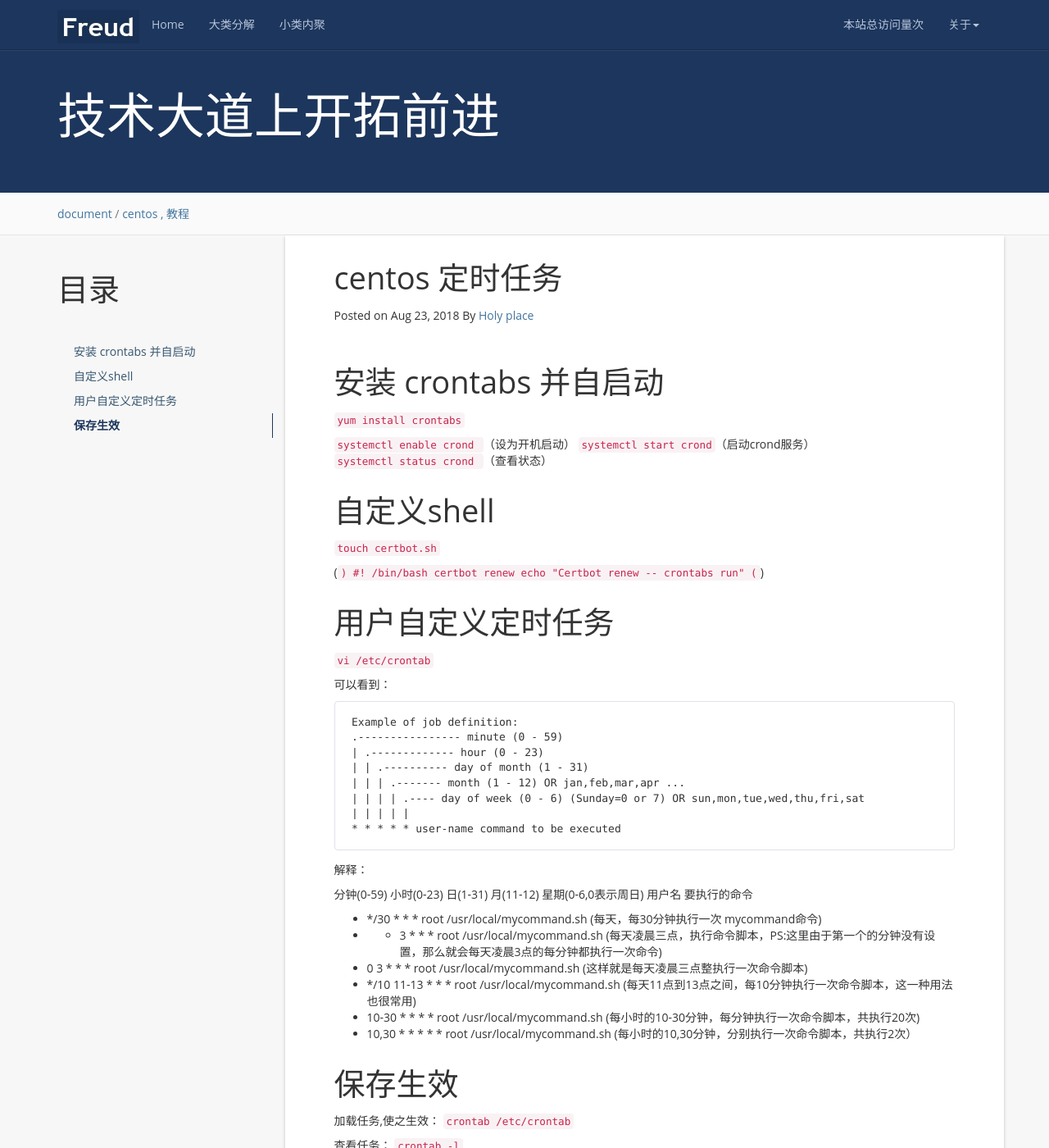
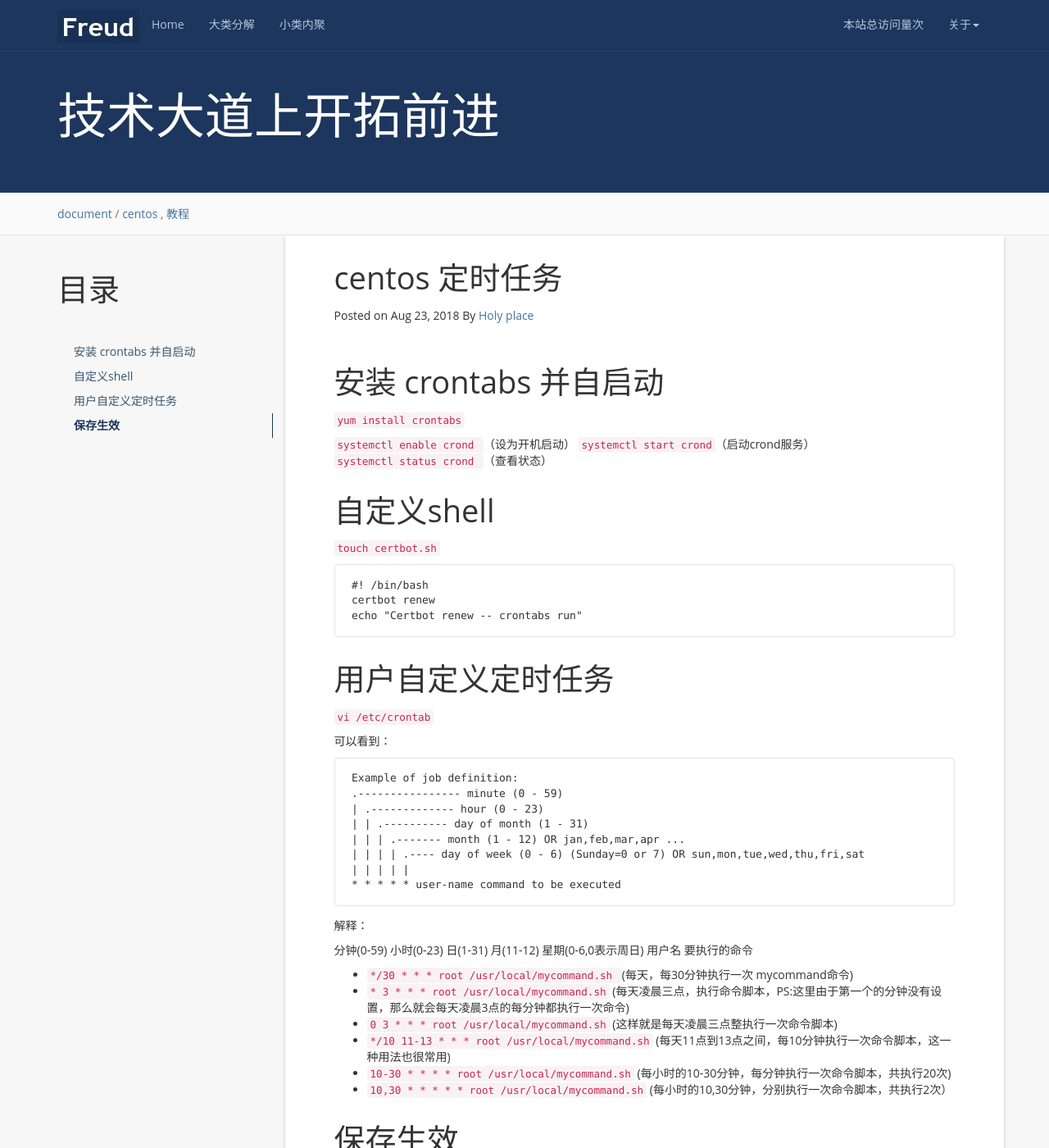
Before and after one commit to TorGor/TorGor.github.io, a Jekyll site: the page built from _posts/2018-08-24-centos-time-crontab.md, in a window 1280 px wide and 1400 px high. Shown: the whole window at 82% size. Built offline with Jekyll 4.4.1, drawn with Linux system fonts in a browser that asks for light colours; nearby versions of some CDN libraries; a script that is not in the unit is left out; comment, search, counter and statistics services are not loaded.

````diff
--- a/_posts/2018-08-24-centos-time-crontab.md
+++ b/_posts/2018-08-24-centos-time-crontab.md
@@ -25,11 +25,11 @@ tag: centos , 教程
 
 `touch certbot.sh`
 
-(```)
+
     #! /bin/bash
     certbot renew
     echo "Certbot renew -- crontabs run"
-(```)
+
 
 
 用户自定义定时任务	{#my-shell}
@@ -51,22 +51,24 @@ tag: centos , 教程
 
 解释：
 
-分钟(0-59) 小时(0-23) 日(1-31) 月(11-12) 星期(0-6,0表示周日) 用户名 要执行的命令
-+   */30 * * * root /usr/local/mycommand.sh (每天，每30分钟执行一次 mycommand命令)
-+	* 3 * * * root /usr/local/mycommand.sh (每天凌晨三点，执行命令脚本，PS:这里由于第一个的分钟没有设置，那么就会每天凌晨3点的每分钟都执行一次命令)
-+	0 3 * * * root /usr/local/mycommand.sh (这样就是每天凌晨三点整执行一次命令脚本)
-+	*/10 11-13 * * * root /usr/local/mycommand.sh (每天11点到13点之间，每10分钟执行一次命令脚本，这一种用法也很常用)
-+	10-30 * * * * root /usr/local/mycommand.sh (每小时的10-30分钟，每分钟执行一次命令脚本，共执行20次)
-+	10,30 * * * * * root /usr/local/mycommand.sh (每小时的10,30分钟，分别执行一次命令脚本，共执行2次）
+   分钟(0-59) 小时(0-23) 日(1-31) 月(11-12) 星期(0-6,0表示周日) 用户名 要执行的命令
++ `*/30 * * * root /usr/local/mycommand.sh `(每天，每30分钟执行一次 mycommand命令)
++ `* 3 * * * root /usr/local/mycommand.sh` (每天凌晨三点，执行命令脚本，PS:这里由于第一个的分钟没有设置，那么就会每天凌晨3点的每分钟都执行一次命令)
++ `0 3 * * * root /usr/local/mycommand.sh` (这样就是每天凌晨三点整执行一次命令脚本)
++ `*/10 11-13 * * * root /usr/local/mycommand.sh` (每天11点到13点之间，每10分钟执行一次命令脚本，这一种用法也很常用)
++ `10-30 * * * * root /usr/local/mycommand.sh` (每小时的10-30分钟，每分钟执行一次命令脚本，共执行20次)
++ `10,30 * * * * * root /usr/local/mycommand.sh` (每小时的10,30分钟，分别执行一次命令脚本，共执行2次）
 
 
 保存生效	{#save}
 ===
 
 加载任务,使之生效：
+
 `crontab /etc/crontab`
 
 查看任务：
+
 `crontab -l `
 
 `$ crontab -u 用户名 -l （列出用户的定时任务列表）`
````
